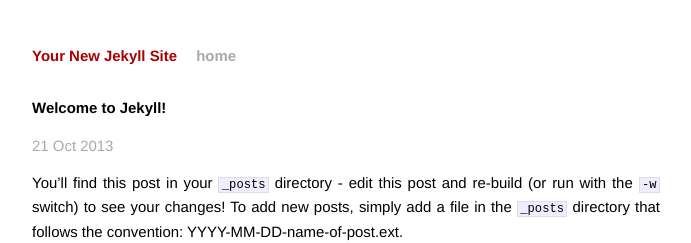
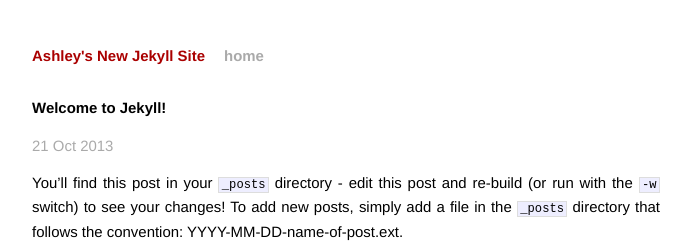
Before and after one commit to ashmbrown/ashleysite, a Jekyll site: the page built from _posts/2013-10-21-welcome-to-jekyll.markdown, in a window 1280 px wide. Shown: the top 243 px of the page, without its empty margins (294-985 px from the left). Built offline with Jekyll 4.4.1, drawn with Linux system fonts in a browser that asks for light colours; Markdown is read by kramdown in place of the engine named in the settings.

Commit message:
Updated title in config

```diff
--- a/_config.yml
+++ b/_config.yml
@@ -1,4 +1,4 @@
-name: Your New Jekyll Site
+name: Ashley's New Jekyll Site
 markdown: redcarpet
 pygments: true
 
```
